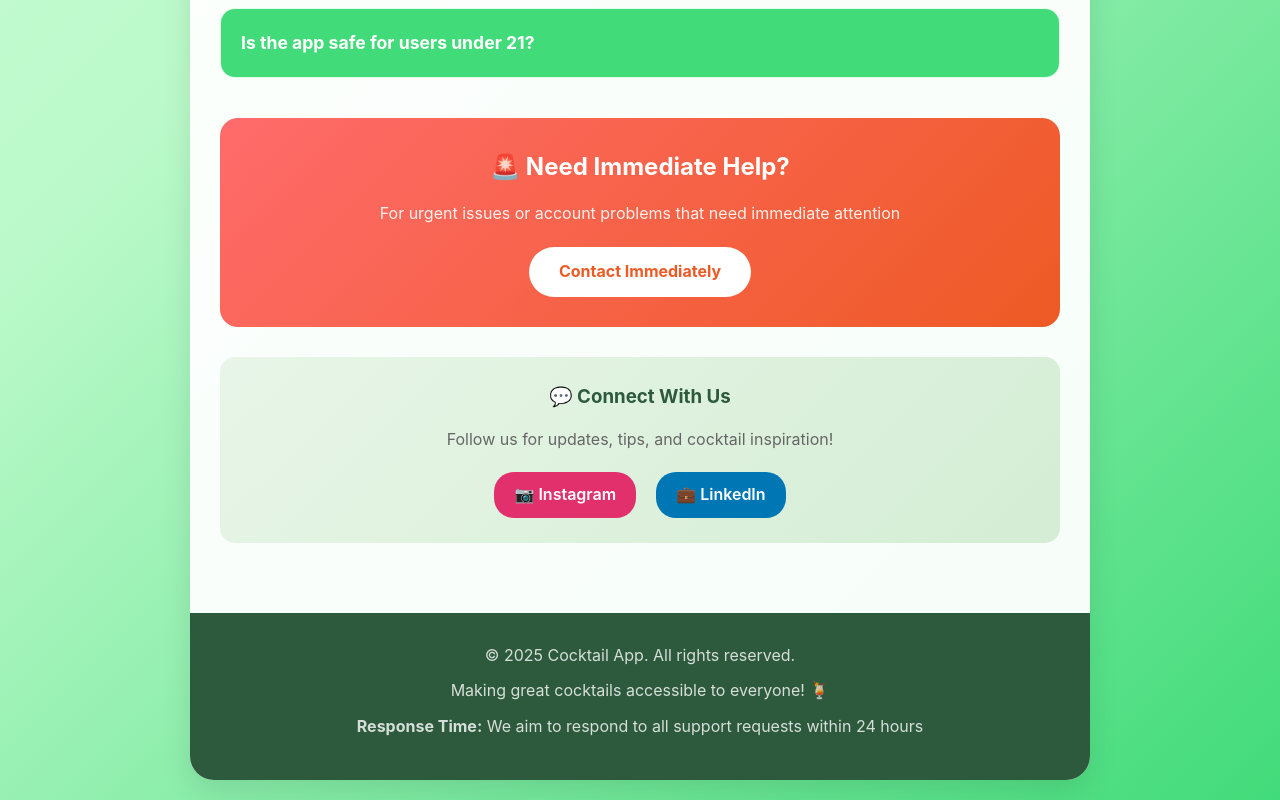
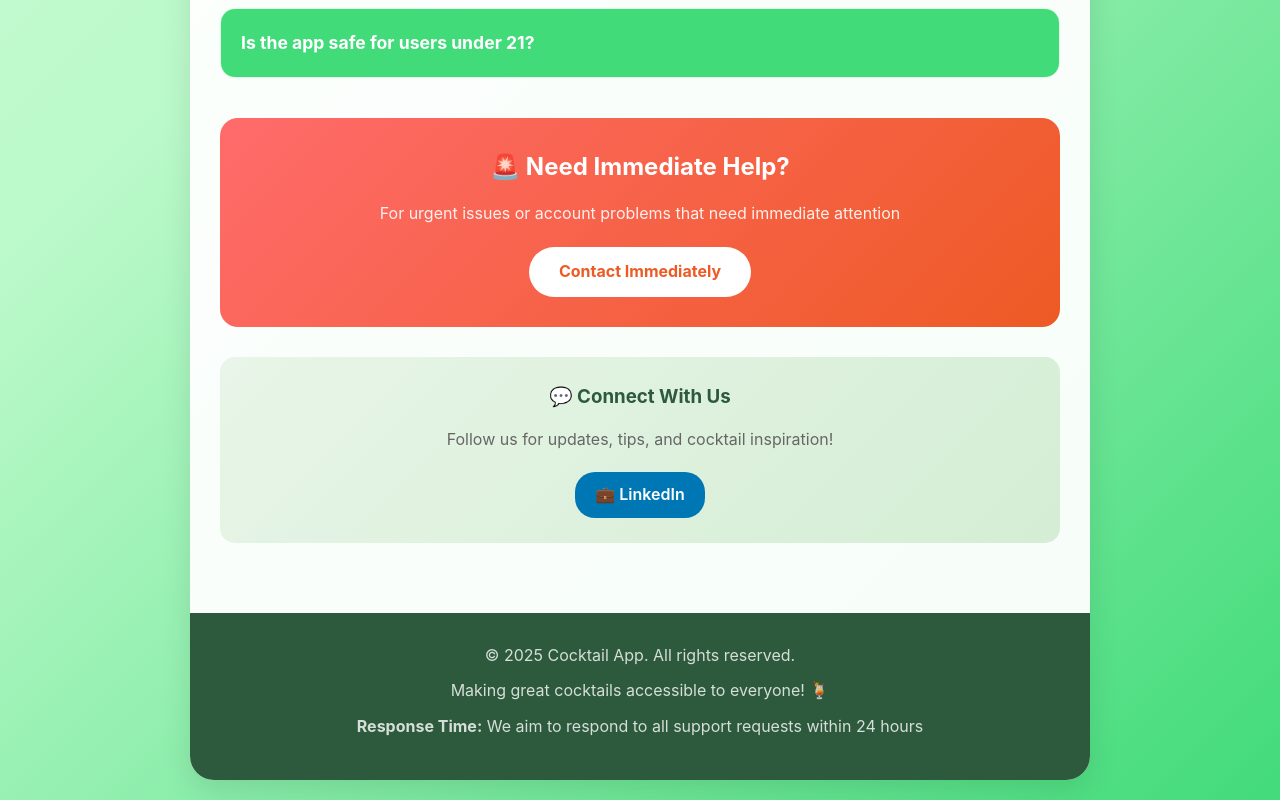
Before and after one commit to Choppa7788/piracypolicy, a plain HTML site: page support/index.html in a window 1280 px wide. Shown: the part 1496-2296 px from the top of the page. Drawn offline with Linux system fonts and the light colour scheme.

Commit message:
Remove Instagram link from index.html

```diff
--- a/support/index.html
+++ b/support/index.html
@@ -327,10 +327,6 @@
                 <h3 style="color: #2d5a3d; margin-bottom: 15px;">💬 Connect With Us</h3>
                 <p style="margin-bottom: 20px; color: #666;">Follow us for updates, tips, and cocktail inspiration!</p>
                 <div style="display: flex; justify-content: center; gap: 20px; flex-wrap: wrap;">
-                    <a href="https://www.instagram.com/ace___eel77?igsh=MTBscXRxemdibzN4aQ%3D%3D&utm_source=qr"
-                       style="display: inline-flex; align-items: center; gap: 8px; background: #e1306c; color: white; padding: 10px 20px; border-radius: 20px; text-decoration: none; font-weight: 600;">
-                        📷 Instagram
-                    </a>
                     <a href="https://jp.linkedin.com/in/ashis-kharel-b59611224"
                        style="display: inline-flex; align-items: center; gap: 8px; background: #0077b5; color: white; padding: 10px 20px; border-radius: 20px; text-decoration: none; font-weight: 600;">
                         💼 LinkedIn
```
